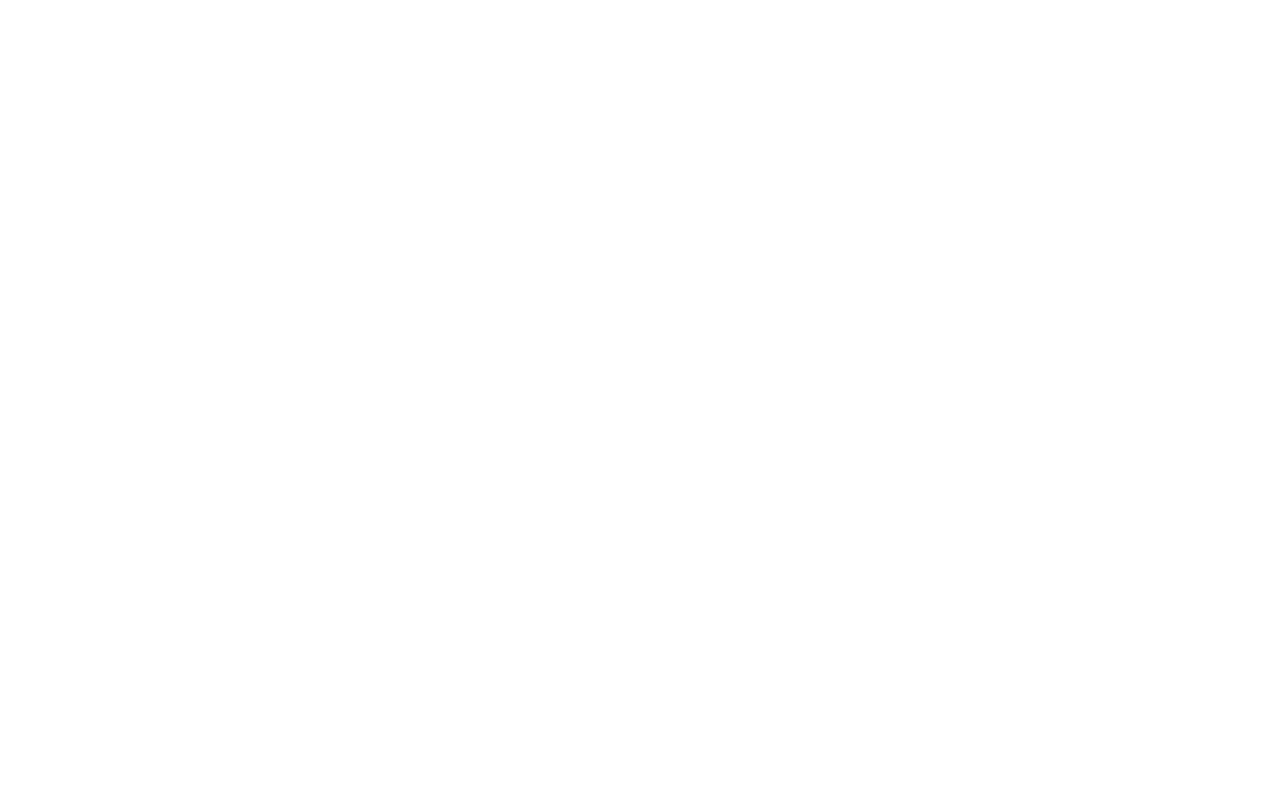
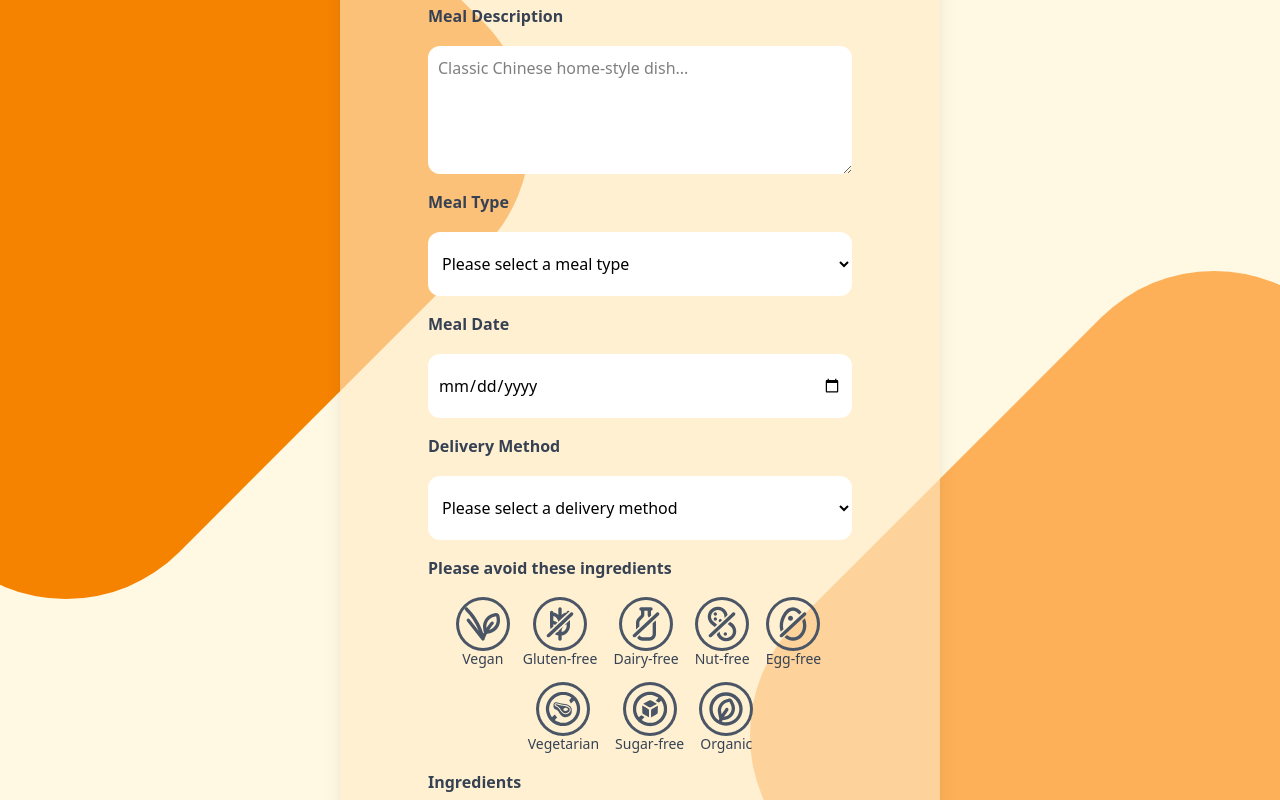
Before and after one commit to nhcarrigan-spring-2026-cohort/amber-wisteria, a React app in the folder frontend/: page /create-meal in a window 1280 px wide. Before the commit this address had no page. Built offline with nearby package versions, Linux system fonts and the light colour scheme; the HTML template or start-up script is replaced by a standard one.

Commit message:
Implement CreateMeal component with form for meal details; update App routing and enhance Background styling

```diff
--- a/frontend/src/App.jsx
+++ b/frontend/src/App.jsx
@@ -17,7 +17,7 @@ function App() {
       <Route path="/dashboard" element={<UserDashboard />} />
       <Route path="/create-meal-train" element={<CreateMealTrain />} />
       <Route path="/single-meal-view" element={<SingleMealView />} />
-
+      <Route path="/create-meal" element={<CreateMeal />} />
     </Routes>
   );
 }
--- a/frontend/src/components/Background.jsx
+++ b/frontend/src/components/Background.jsx
@@ -1,15 +1,19 @@
 export default function Background({ children }) {
   return (
-    <div className="bg-[#FFF8E3] overflow-hidden relative">
+    <div className="bg-[#FFF8E3] min-h-screen w-full overflow-hidden relative">
       <div
         id="rectangle-left"
-        className="absolute min-w-135 min-h-135 lg:w-187.5 lg:h-187.5 z-1 -top-60 -left-77.25 bg-[#F68300] -rotate-45 rounded-[160px] md:w-150 md:h-150 -sm:left-25"
+        className="absolute min-w-135 min-h-135 lg:w-187.5 lg:h-187.5 z-0 -top-60 -left-77.25 bg-[#F68300] -rotate-45 rounded-[160px] md:w-150 md:h-150 -sm:left-25"
       ></div>
+
       <div
         id="rectangle-right"
-        className="absolute min-w-135 min-h-135 lg:w-187.5 lg:h-187.5 z-1 -bottom-77.5 -right-77.25 bg-[#FEB058] -rotate-45 rounded-[160px] md:w-150 md:h-150"
+        className="absolute min-w-135 min-h-135 lg:w-187.5 lg:h-187.5 z-0 -bottom-77.5 -right-77.25 bg-[#FEB058] -rotate-45 rounded-[160px] md:w-150 md:h-150"
       ></div>
-      {children}
+
+      <div className="relative z-10">
+        {children}
+      </div>
     </div>
   );
 }
--- a/frontend/src/pages/CreateMeal.jsx
+++ b/frontend/src/pages/CreateMeal.jsx
@@ -1,7 +1,178 @@
+import { useState } from "react";
+import Background from "../components/Background";
+import Label from "../components/Label";
+import Input from "../components/Input";
+import Textarea from "../components/Textarea";
+
+import RestrictionToggle from "../components/RestrictionToggle";
+import IngredientOrRestrictionPill from "../components/view-meal-train/IngredientOrRestrictionPill";
+
+import { RESTRICTIONS } from "../data/restrictions";
+
+
 export default function CreateMeal() {
+  const [mealTitle, setMealTitle] = useState("");
+  const [mealDesc, setMealDesc] = useState("");
+  const [mealType, setMealType] = useState("");
+  const [mealDate, setMealDate] = useState("");
+  const [deliveryMethod, setDeliveryMethod] = useState("");
+
+  const [restrictions, setRestrictions] = useState([]);
+  const [ingredientInput, setIngredientInput] = useState("");
+  const [ingredients, setIngredients] = useState([]);
+
+  const toggleRestriction = (value) => {
+    setRestrictions((prev) =>
+      prev.includes(value)
+        ? prev.filter((r) => r !== value)
+        : [...prev, value]
+    );
+  };
+
+  const addIngredient = () => {
+    if (!ingredientInput.trim()) return;
+    setIngredients([...ingredients, ingredientInput.trim()]);
+    setIngredientInput("");
+  };
+
+  const handleSubmit = (e) => {
+    e.preventDefault();
+    console.log({
+      mealTitle,
+      mealDesc,
+      mealType,
+      mealDate,
+      deliveryMethod,
+      restrictions,
+      ingredients,
+    });
+    alert("Meal created!");
+  };
+
   return (
-    <div>
-      Create Meal Page
-    </div>
+    <Background>
+      <div className="flex items-center justify-center h-screen w-full">
+        <form
+          onSubmit={handleSubmit}
+          className="relative z-3 bg-[#FFECC899] rounded-4xl shadow-xl pt-14 pr-22 pb-14 pl-22 flex flex-col box-border items-center w-[600px]"
+        >
+          <h1 className="font-semibold mb-8 text-[45px] text-[#212B27]">
+            Create Meal
+          </h1>
+
+          <div className="w-full flex flex-col mb-4">
+            <Label>Meal Title</Label>
+            <Input
+              value={mealTitle}
+              onChange={(e) => setMealTitle(e.target.value)}
+              placeholder="Stir-fried tomato and scrambled eggs"
+              className="bg-white p-2.5 w-full rounded-xl mt-2.5 h-16"
+              required
+            />
+          </div>
+
+          <div className="w-full flex flex-col mb-4">
+            <Label>Meal Description</Label>
+            <Textarea
+              value={mealDesc}
+              onChange={(e) => setMealDesc(e.target.value)}
+              placeholder="Classic Chinese home-style dish..."
+              className="bg-white p-2.5 w-full rounded-xl mt-2.5 h-32"
+              required
+            />
+          </div>
+
+          <div className="w-full flex flex-col mb-4">
+            <Label>Meal Type</Label>
+            <select
+              value={mealType}
+              onChange={(e) => setMealType(e.target.value)}
+              className="bg-white p-2.5 w-full rounded-xl mt-2.5 h-16"
+              required
+            >
+              <option value="" disabled>Please select a meal type</option>
+              <option value="Breakfast">Breakfast</option>
+              <option value="Lunch">Lunch</option>
+              <option value="Dinner">Dinner</option>
+            </select>
+          </div>
+
+          <div className="w-full flex flex-col mb-4">
+            <Label>Meal Date</Label>
+            <input
+              type="date"
+              value={mealDate}
+              onChange={(e) => setMealDate(e.target.value)}
+              className="bg-white p-2.5 w-full rounded-xl mt-2.5 h-16"
+              required
+            />
+          </div>
+
+          <div className="w-full flex flex-col mb-4">
+            <Label>Delivery Method</Label>
+            <select
+              value={deliveryMethod}
+              onChange={(e) => setDeliveryMethod(e.target.value)}
+              className="bg-white p-2.5 w-full rounded-xl mt-2.5 h-16"
+              required
+            >
+              <option value="" disabled>Please select a delivery method</option>
+              <option value="Self-delivery">Self-delivery</option>
+              <option value="Courier">Courier</option>
+            </select>
+          </div>
+
+          <div className="w-full flex flex-col mb-4">
+            <Label>Please avoid these ingredients</Label>
+
+            <div className="flex flex-wrap gap-4 justify-center items-center mt-3">
+              {RESTRICTIONS.map((item) => (
+                <RestrictionToggle
+                  key={item.id}
+                  item={item}
+                  selected={restrictions.includes(item.id)}
+                  onToggle={toggleRestriction}
+                />
+              ))}
+            </div>
+          </div>
+
+          <div className="w-full flex flex-col mb-4">
+            <Label>Ingredients</Label>
+
+            <div className="flex gap-3 mt-2 w-full">
+              <Input
+                value={ingredientInput}
+                onChange={(e) => setIngredientInput(e.target.value)}
+                placeholder="Chicken"
+                className="bg-white p-2.5 w-full rounded-xl h-16"
+              />
+
+              <button
+                type="button"
+                onClick={addIngredient}
+                className="bg-[#A88DE5] text-white rounded-xl px-6"
+              >
+                Add
+              </button>
+            </div>
+
+            <div className="flex flex-wrap gap-2 mt-4">
+              {ingredients.map((item, index) => (
+                <IngredientOrRestrictionPill key={index}>{item}</IngredientOrRestrictionPill>
+              ))}
+            </div>
+          </div>
+
+          {/* SUBMIT */}
+          <button
+            type="submit"
+            className="bg-[#A88DE5] text-white w-xs mt-8 mb-2 p-5 text-2xl font-semibold rounded-xl"
+          >
+            Create Meal
+          </button>
+        </form>
+      </div>
+    </Background>
   );
 }
```
